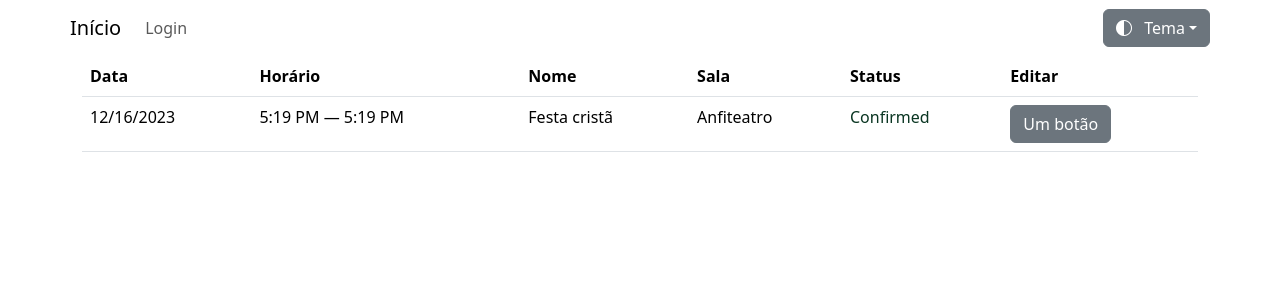
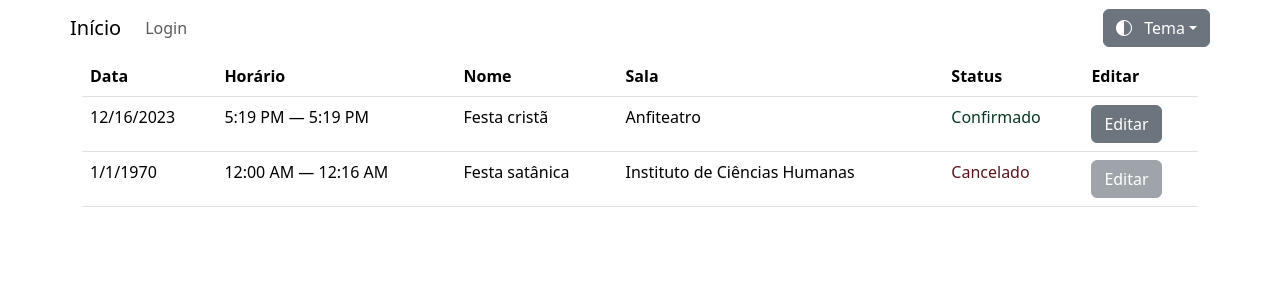
Before and after one commit to EduMenges/reserva-hub, a SvelteKit app in the folder frontend/: page /history in a window 1280 px wide. Shown: the top 300 px of the page. Built offline with nearby package versions, Linux system fonts and the light colour scheme.

Commit message:
Disabled button if event is canceled

```diff
--- a/frontend/src/lib/components/StatusColored.svelte
+++ b/frontend/src/lib/components/StatusColored.svelte
@@ -5,9 +5,9 @@
 </script>
 
 {#if status === Status.Confirmed}
-<span class="text-success-emphasis">Confirmed</span>
+<span class="text-success-emphasis">Confirmado</span>
 {:else if status === Status.Pending}
-<span class="text-warning-emphasis">Pending</span>
+<span class="text-warning-emphasis">Pendente</span>
 {:else if status === Status.Canceled}
-<span class="text-danger-emphasis">Canceled</span>
+<span class="text-danger-emphasis">Cancelado</span>
 {/if}
--- a/frontend/src/routes/history/+page.server.ts
+++ b/frontend/src/routes/history/+page.server.ts
@@ -1,4 +1,4 @@
-import { Status } from '$lib/schemas';
+import { Status, type BookingType } from '$lib/schemas';
 import type { PageServerLoad } from './$types';
 
 export const load = (async () => {
@@ -10,7 +10,15 @@ export const load = (async () => {
             room: "Anfiteatro",
             startDate: new Date(Date.now()),
             endDate: new Date(Date.now() + 100),
+        },
+            {
+                description: "",
+                name: "Festa satânica",
+                status: Status.Canceled,
+                room: "Instituto de Ciências Humanas",
+                startDate: new Date(666),
+                endDate: new Date(999999)
         }
         ]
     };
-}) satisfies PageServerLoad;
+}) satisfies PageServerLoad<{ bookings: BookingType[] }>;
--- a/frontend/src/routes/history/+page.svelte
+++ b/frontend/src/routes/history/+page.svelte
@@ -1,5 +1,6 @@
 <script lang="ts">
     import StatusColored from "$lib/components/StatusColored.svelte";
+    import { Status } from "$lib/schemas";
 import type { PageServerData } from "./$types";
     export let data: PageServerData;
 
@@ -39,7 +40,7 @@ import type { PageServerData } from "./$types";
             <StatusColored status={booking.status} />
         </td>
         <td>
-            <button class="btn btn-secondary ">Um botão</button>
+            <button class="btn btn-secondary" disabled={booking.status === Status.Canceled}>Editar</button>
         </td>
       </tr>
     {/each}</tbody>
```
